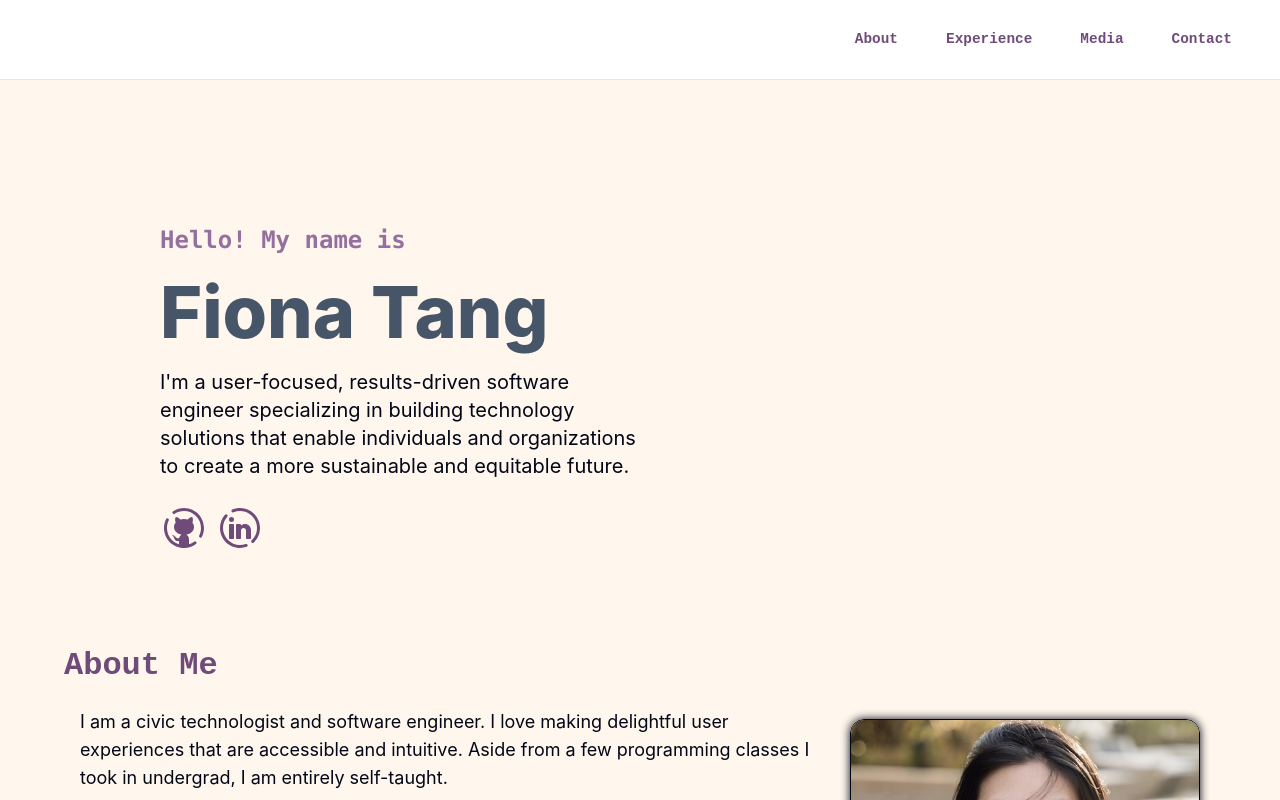
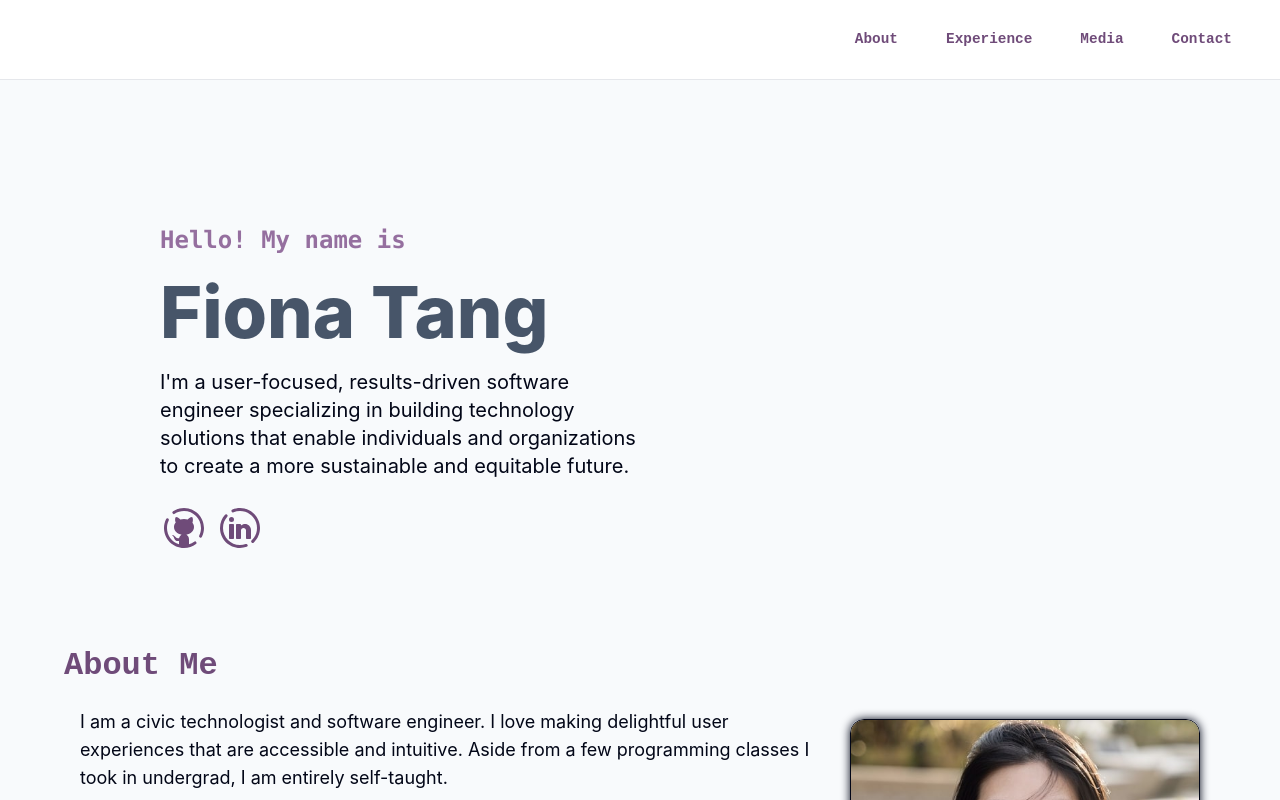
Before and after one commit to fionatagious/fiona.works, a Next.js app: page / in a window 1280 px wide. Shown: the top 800 px of the page. Built offline with nearby package versions, Linux system fonts and the light colour scheme.

Commit message:
change background color

```diff
--- a/pages/index.js
+++ b/pages/index.js
@@ -19,7 +19,7 @@ export default function Home() {
       </Head>
       <div className="w-full">
         <Navbar />
-        <div className="w-full bg-orange-50">
+        <div className="w-full bg-slate-50">
           <Grid
             container
             className="flex flex-col min-h-1/2 px-4 3xl:px-64 4xl:px-96 pt-24 sm:pt-32"
```
